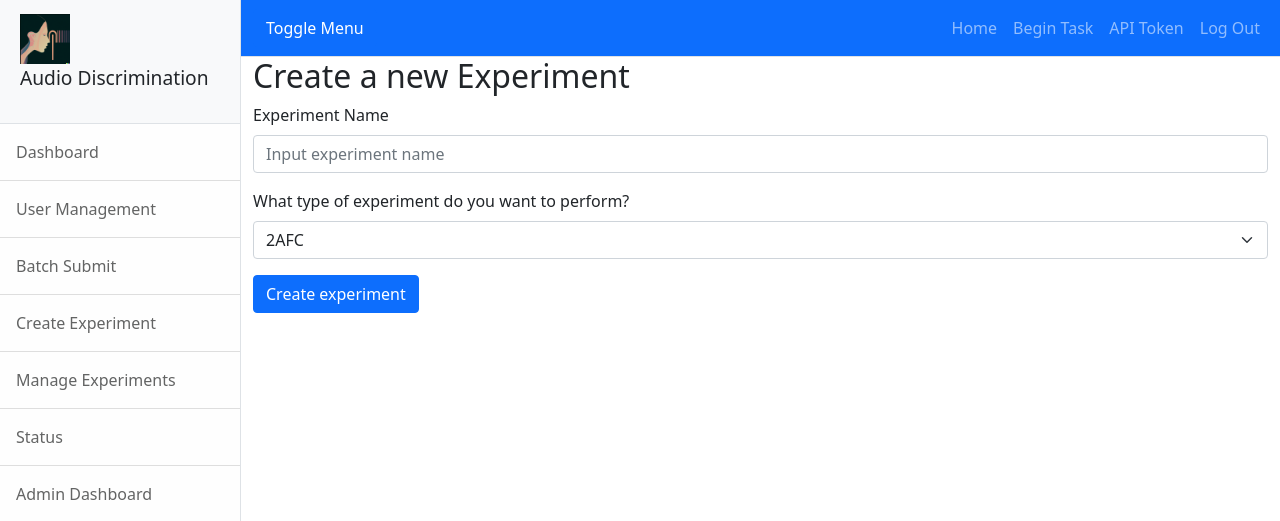
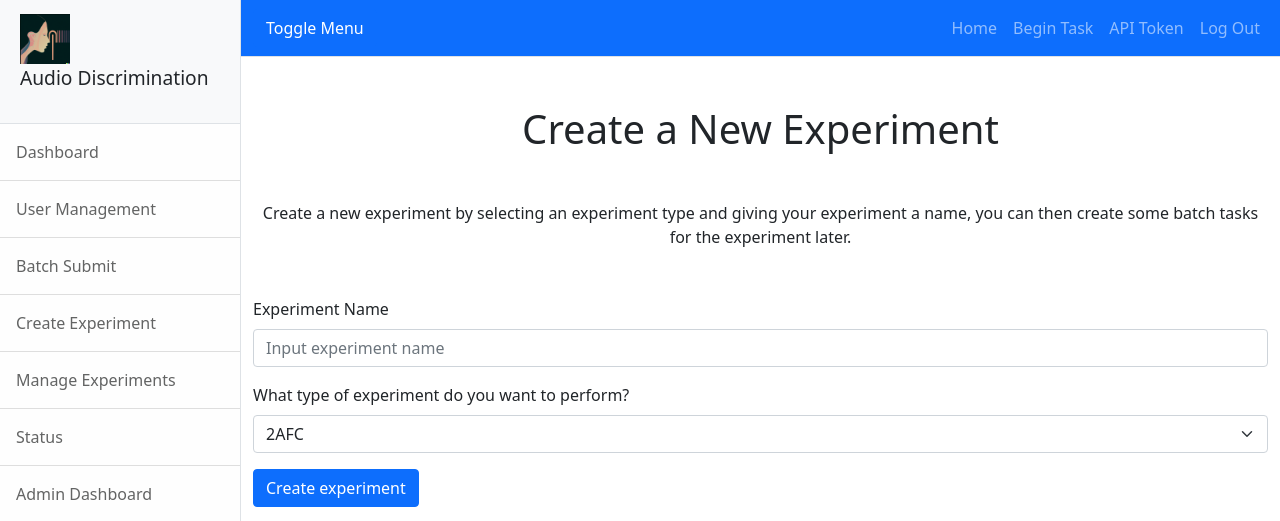
Before and after one commit to turian/audio-discrimination-crowdsource, a Django app: page /polls/admin/experiment/create/ in a window 1280 px wide. Shown: the top 521 px of the page. Run offline with Django 4.2, Linux system fonts and the light colour scheme; the visitor is signed in with stand-in values (Sample User, id 1); data comes from the database, SQL or seed files in the repository; some libraries are stand-ins or nearby versions.

Commit message:
reform experiment creation page

```diff
--- a/polls/templates/polls/create-experiment-form.html
+++ b/polls/templates/polls/create-experiment-form.html
@@ -1,6 +1,10 @@
 {% extends 'base.html' %}
 {% block body-block %}
-<h2>Create a new Experiment</h2>
+<div class="mb-5 text-center">
+  <h1 class="mt-5 text-center mb-5">Create a New Experiment</h1>
+  <p>Create a new experiment by selecting an experiment type and giving your experiment a name,
+    you can then create some batch tasks for the experiment later.</p>
+</div>
 <form hx-post="{% url 'create-experiment' %}" hx-boost="true"
 hx-headers='{"X-CSRFToken": "{{ csrf_token }}"}'>
     <div class="mb-3">
```
